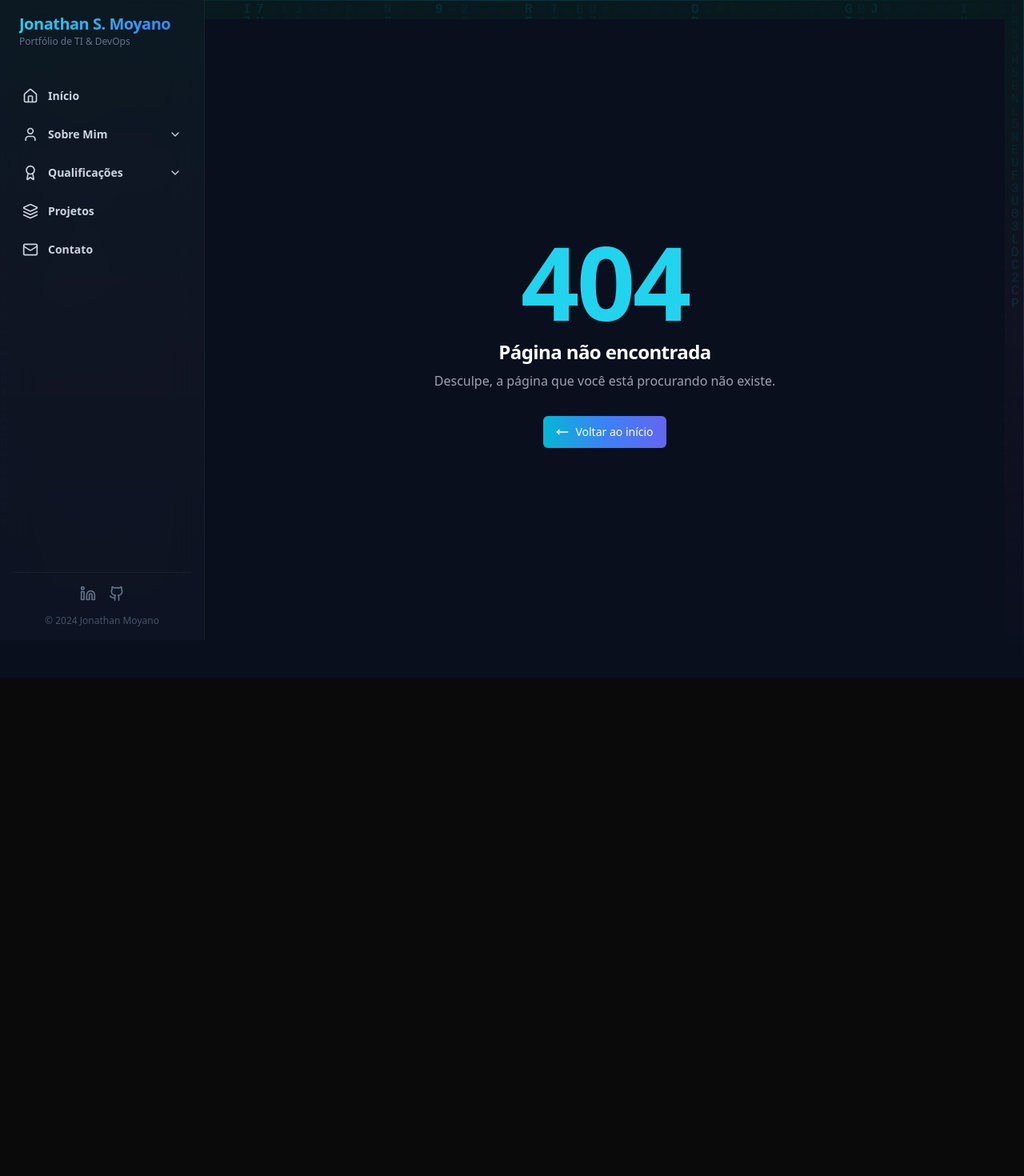
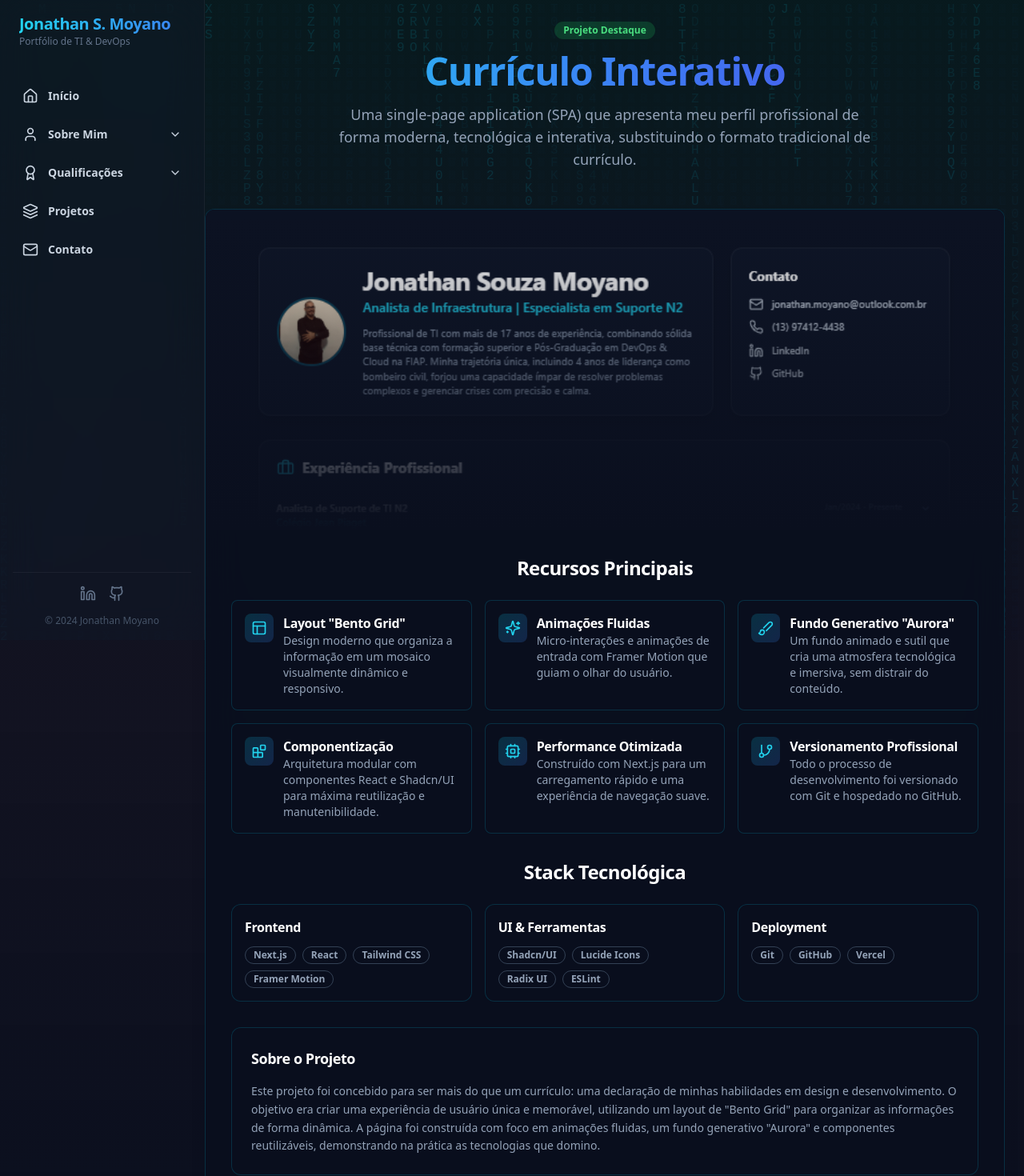
Before and after one commit to JonathanMoyano/portifolio, a Next.js app: page /projetos/cv in a window 1280 px wide. Before the commit this address had no page. Shown: the top 1470 px of the page at 80% size. Before the commit the page ends 848 px from the top, so only its background shows below. Built offline with nearby package versions, Linux system fonts and the light colour scheme.

Commit message:
Finalização da página de currículo interativo com layout otimizado

```diff
--- /dev/null
+++ b/src/pages/projetos/cv.jsx
@@ -0,0 +1,157 @@
+// src/pages/projetos/cv.jsx
+
+import React from 'react';
+import { motion } from 'framer-motion';
+import { Badge } from '@/components/ui/badge';
+import { Button } from '@/components/ui/button';
+import { Card, CardContent } from '@/components/ui/card';
+import { Layout, Brush, Cpu, Sparkles, Blocks, GitBranch, Code2, ExternalLink } from 'lucide-react';
+import Image from 'next/image';
+
+const projectData = {
+  title: 'Currículo Interativo',
+  badge: 'Projeto Destaque',
+  description: 'Uma single-page application (SPA) que apresenta meu perfil profissional de forma moderna, tecnológica e interativa, substituindo o formato tradicional de currículo.',
+  previewImage: '/images/cv-interativo.png',
+  githubUrl: 'https://github.com/JonathanPolezel/Curriculo',
+  liveUrl: 'https://curriculo-three-iota.vercel.app/',
+  about: `Este projeto foi concebido para ser mais do que um currículo: uma declaração de minhas habilidades em design e desenvolvimento. O objetivo era criar uma experiência de usuário única e memorável, utilizando um layout de "Bento Grid" para organizar as informações de forma dinâmica. A página foi construída com foco em animações fluidas, um fundo generativo "Aurora" e componentes reutilizáveis, demonstrando na prática as tecnologias que domino.`,
+};
+
+// Features e diferenciais do projeto
+const features = [
+  { icon: Layout, title: 'Layout "Bento Grid"', description: 'Design moderno que organiza a informação em um mosaico visualmente dinâmico e responsivo.' },
+  { icon: Sparkles, title: 'Animações Fluidas', description: 'Micro-interações e animações de entrada com Framer Motion que guiam o olhar do usuário.' },
+  { icon: Brush, title: 'Fundo Generativo "Aurora"', description: 'Um fundo animado e sutil que cria uma atmosfera tecnológica e imersiva, sem distrair do conteúdo.' },
+  { icon: Blocks, title: 'Componentização', description: 'Arquitetura modular com componentes React e Shadcn/UI para máxima reutilização e manutenibilidade.' },
+  { icon: Cpu, title: 'Performance Otimizada', description: 'Construído com Next.js para um carregamento rápido e uma experiência de navegação suave.' },
+  { icon: GitBranch, title: 'Versionamento Profissional', description: 'Todo o processo de desenvolvimento foi versionado com Git e hospedado no GitHub.' },
+];
+
+// Tecnologias utilizadas
+const techStack = [
+  { category: 'Frontend', technologies: ['Next.js', 'React', 'Tailwind CSS', 'Framer Motion'] },
+  { category: 'UI & Ferramentas', technologies: ['Shadcn/UI', 'Lucide Icons', 'Radix UI', 'ESLint'] },
+  { category: 'Deployment', technologies: ['Git', 'GitHub', 'Vercel'] },
+];
+
+
+// --- COMPONENTES REUTILIZÁVEIS DA PÁGINA ---
+const FeatureCard = ({ feature, index }) => (
+  <motion.div
+    initial={{ opacity: 0, y: 20 }}
+    animate={{ opacity: 1, y: 0 }}
+    transition={{ delay: index * 0.1 }}
+    className="rounded-lg border border-cyan-500/20 bg-[#0A0F1E]/95 p-4 backdrop-blur-xl"
+  >
+    <div className="flex items-start gap-3">
+      <div className="rounded-lg bg-gradient-to-br from-cyan-500/20 to-blue-500/20 p-2">
+        <feature.icon className="h-5 w-5 text-cyan-400" />
+      </div>
+      <div>
+        <h3 className="font-semibold text-white">{feature.title}</h3>
+        <p className="text-sm text-slate-400">{feature.description}</p>
+      </div>
+    </div>
+  </motion.div>
+);
+
+const TechStackCard = ({ stack }) => (
+  <Card className="h-full">
+    <CardContent className="p-4">
+      <h3 className="mb-3 font-semibold text-white">{stack.category}</h3>
+      <div className="flex flex-wrap gap-2">
+        {stack.technologies.map((tech, index) => (
+          <Badge key={index} variant="outline" className="border-slate-700 text-slate-400">
+            {tech}
+          </Badge>
+        ))}
+      </div>
+    </CardContent>
+  </Card>
+);
+
+const ProjectHeader = () => (
+    <motion.div initial={{ opacity: 0, y: -20 }} animate={{ opacity: 1, y: 0 }} className="mb-8 text-center sm:mb-12">
+      <Badge className="mb-4 bg-green-500/20 text-green-400">{projectData.badge}</Badge>
+      <h1 className="font-display bg-gradient-to-r from-cyan-400 via-blue-500 to-indigo-600 bg-clip-text text-3xl font-bold text-transparent sm:text-4xl lg:text-5xl">
+        {projectData.title}
+      </h1>
+      <p className="mx-auto mt-4 max-w-2xl text-sm text-slate-400 sm:text-base lg:text-lg">
+        {projectData.description}
+      </p>
+    </motion.div>
+);
+
+
+// --- COMPONENTE PRINCIPAL DA PÁGINA ---
+const CVProjectPage = () => {
+  return (
+    <div className="mx-auto max-w-6xl">
+      <ProjectHeader />
+
+      <motion.div
+        initial={{ opacity: 0, y: 20 }}
+        animate={{ opacity: 1, y: 0 }}
+        transition={{ delay: 0.2 }}
+        className="mb-8 overflow-hidden rounded-xl border border-cyan-500/20 bg-[#0A0F1E]/95 shadow-xl backdrop-blur-xl sm:mb-12"
+      >
+        <div className="relative h-[200px] w-full overflow-hidden sm:h-[300px] lg:h-[400px]">
+          <Image
+            src={projectData.previewImage}
+            alt="Preview do Currículo Interativo"
+            fill
+            className="h-full w-full object-cover object-top"
+          />
+          <div className="absolute inset-0 bg-gradient-to-t from-[#0A0F1E] to-transparent" />
+        </div>
+
+        <div className="p-6 lg:p-8">
+          <section className="mb-8">
+            <h2 className="mb-6 text-center text-xl font-semibold text-white sm:text-2xl">Recursos Principais</h2>
+            <div className="grid gap-4 sm:grid-cols-2 lg:grid-cols-3">
+              {features.map((feature, index) => (
+                <FeatureCard key={index} feature={feature} index={index} />
+              ))}
+            </div>
+          </section>
+
+          <section className="mb-8">
+            <h2 className="mb-6 text-center text-xl font-semibold text-white sm:text-2xl">Stack Tecnológica</h2>
+            <div className="grid gap-4 sm:grid-cols-3">
+              {techStack.map((stack, index) => (
+                <TechStackCard key={index} stack={stack} />
+              ))}
+            </div>
+          </section>
+
+          <section className="mb-8">
+            <Card>
+              <CardContent className="p-6">
+                <h3 className="mb-4 text-lg font-semibold text-white">Sobre o Projeto</h3>
+                <p className="text-sm leading-relaxed text-slate-400">{projectData.about}</p>
+              </CardContent>
+            </Card>
+          </section>
+
+          <div className="flex flex-col gap-4 sm:flex-row sm:items-center sm:justify-center">
+            <a href={projectData.liveUrl} target="_blank" rel="noopener noreferrer">
+              <Button className="w-full group bg-gradient-to-r from-cyan-500 to-blue-500 px-6 transition-all hover:scale-105">
+                Ver Projeto ao Vivo
+                <ExternalLink className="ml-2 h-4 w-4 transition-transform group-hover:translate-x-1" />
+              </Button>
+            </a>
+            <a href={projectData.githubUrl} target="_blank" rel="noopener noreferrer">
+              <Button variant="outline" className="w-full group border-slate-700 text-slate-300 hover:bg-slate-800 hover:text-white">
+                Ver Código no GitHub
+                <Code2 className="ml-2 h-4 w-4 transition-transform group-hover:rotate-6" />
+              </Button>
+            </a>
+          </div>
+        </div>
+      </motion.div>
+    </div>
+  );
+};
+
+export default CVProjectPage;
--- a/src/pages/projetos/index.jsx
+++ b/src/pages/projetos/index.jsx
@@ -7,11 +7,25 @@ import Link from 'next/link';
 import { ExternalLink } from 'lucide-react';
 import Image from 'next/image';
 
-// Dados dos projetos
+// Dados dos projetos (com o novo projeto adicionado)
 const projects = [
   {
+    title: 'Currículo Interativo',
+    description: 'Single-page application com um design moderno e tecnológico para apresentar meu currículo de forma dinâmica.',
+    image: '/images/cv-interativo.png', // IMPORTANTE: Veja o Passo 2 abaixo
+    tags: ['Next.js', 'React', 'Tailwind CSS', 'Framer Motion'],
+    href: '/projetos/cv', // Link para a própria página inicial
+    status: 'Versão Atual',
+    statusColor: 'bg-green-500/20 text-green-400',
+    highlights: [
+      'Layout "Bento Grid"',
+      'Animações com Framer Motion',
+      'Design Responsivo',
+    ],
+  },
+  {
     title: 'TROK!',
-    description: 'Plataforma de conexão entre profissionais e clientes para troca de serviços',
+    description: 'Plataforma de conexão entre profissionais e clientes para troca de serviços.',
     image: '/images/trokinho.png',
     tags: ['React Native', 'Next.js', 'Capacitor.js', 'Supabase'],
     href: '/projetos/trok',
@@ -24,8 +38,8 @@ const projects = [
     ],
   },
   {
-    title: 'Portfólio Profissional',
-    description: 'Website pessoal com design moderno e interativo.',
+    title: 'Portfólio Profissional (v1)',
+    description: 'Versão anterior do website pessoal com design moderno e interativo.',
     image: '/images/portfolio.png',
     tags: ['Next.js', 'React', 'Tailwind CSS', 'Framer Motion'],
     href: '/projetos/portfolio',
@@ -37,59 +51,55 @@ const projects = [
 
 // Componente do Card de Projeto
 const ProjectCard = ({ project }) => (
-  <Link href={project.href}>
-    <Card className="group overflow-hidden transition-all duration-300 hover:shadow-lg hover:shadow-cyan-500/10">
-      {/* Imagem do Projeto */}
+  <Link href={project.href} legacyBehavior>
+    <a className="block h-full">
+      <Card className="group h-full overflow-hidden transition-all duration-300 hover:shadow-lg hover:shadow-cyan-500/10 hover:-translate-y-1">
         <div className="relative h-48 w-full">
-        <div className="absolute inset-0 bg-gradient-to-b from-transparent to-[#0A0F1E]" />
+          <div className="absolute inset-0 z-10 bg-gradient-to-b from-transparent via-transparent to-[#0A0F1E]" />
           <Image
             src={project.image}
             alt={project.title}
-          width={400}
-          height={300}
-          className="h-full w-full object-cover"
+            fill
+            className="object-cover transition-transform duration-300 group-hover:scale-105"
           />
         </div>
 
-      <CardContent className="p-6">
-        {/* Header */}
+        <CardContent className="p-4">
           <div className="mb-4">
             <Badge className={project.statusColor}>{project.status}</Badge>
-          <h3 className="mt-2 text-xl font-semibold text-white">{project.title}</h3>
-          <p className="mt-1 text-sm text-cyan-100/60">{project.description}</p>
+            <h3 className="mt-2 text-lg font-semibold text-white">{project.title}</h3>
+            <p className="mt-1 text-sm text-slate-400">{project.description}</p>
           </div>
 
-        {/* Tags */}
           <div className="mb-4 flex flex-wrap gap-2">
             {project.tags.map((tag, i) => (
-            <Badge key={i} variant="outline" className="border-cyan-500/20 text-cyan-100/60">
+              <Badge key={i} variant="outline" className="border-slate-700 text-slate-400">
                 {tag}
               </Badge>
             ))}
           </div>
 
-        {/* Highlights */}
-        <div className="space-y-2">
+          <ul className="space-y-2">
             {project.highlights.map((highlight, i) => (
-            <div key={i} className="flex items-center gap-2 text-sm text-cyan-100/60">
+              <li key={i} className="flex items-center gap-2 text-sm text-slate-400">
                 <div className="h-1.5 w-1.5 rounded-full bg-cyan-500/40" />
                 {highlight}
-            </div>
+              </li>
             ))}
-        </div>
+          </ul>
 
-        {/* View More */}
           <div className="mt-4 flex items-center justify-end text-cyan-400">
-          <span className="text-sm">Ver Detalhes</span>
+            <span className="text-sm font-semibold">Ver Detalhes</span>
             <ExternalLink className="ml-2 h-4 w-4 transition-transform group-hover:translate-x-1" />
           </div>
         </CardContent>
       </Card>
+    </a>
   </Link>
 );
 
-// Parte 2 - Componente Principal
 
+// Componente Principal
 const ProjetosIndexPage = () => {
   return (
       <div className="mx-auto max-w-6xl">
@@ -99,14 +109,13 @@ const ProjetosIndexPage = () => {
           description="Conheça os projetos que desenvolvi, combinando tecnologia e inovação"
         />
 
-        {/* Grid de Projetos */}
-        <div className="grid gap-6 sm:grid-cols-2">
+        <div className="grid gap-6 sm:grid-cols-2 lg:grid-cols-3">
           {projects.map((project, index) => (
             <motion.div
               key={project.href}
               initial={{ opacity: 0, y: 20 }}
               animate={{ opacity: 1, y: 0 }}
-              transition={{ delay: 0.2 + index * 0.1 }}
+              transition={{ delay: 0.1 + index * 0.1 }}
             >
               <ProjectCard project={project} />
             </motion.div>
```
Also changed, not shown: public/images/cv-interativo.png (added). Lines whose indentation alone changed are shown as unchanged.
